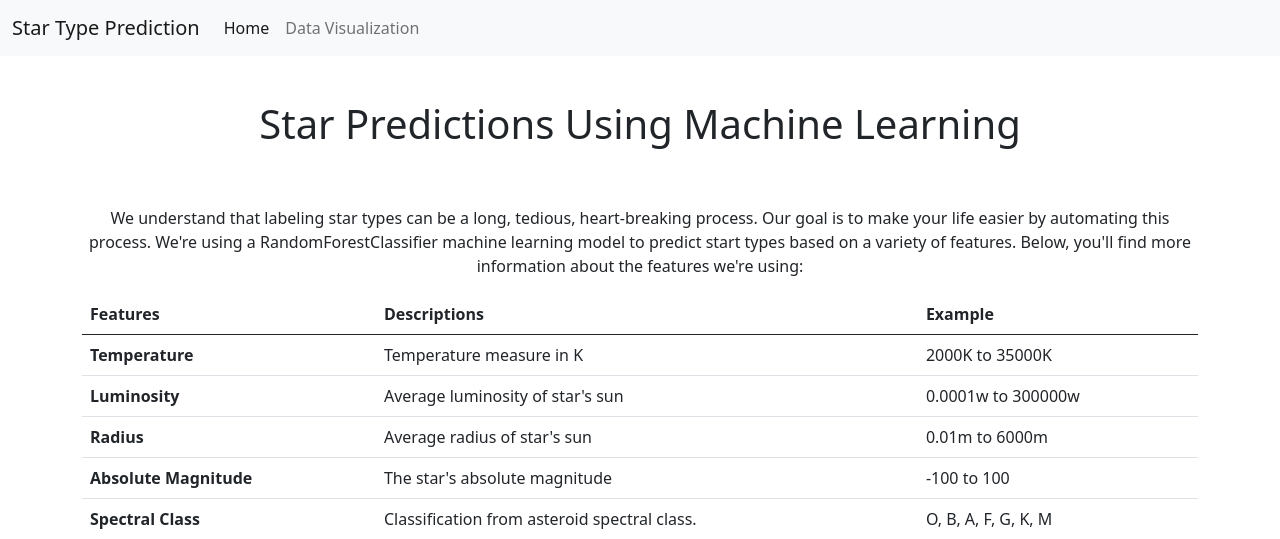
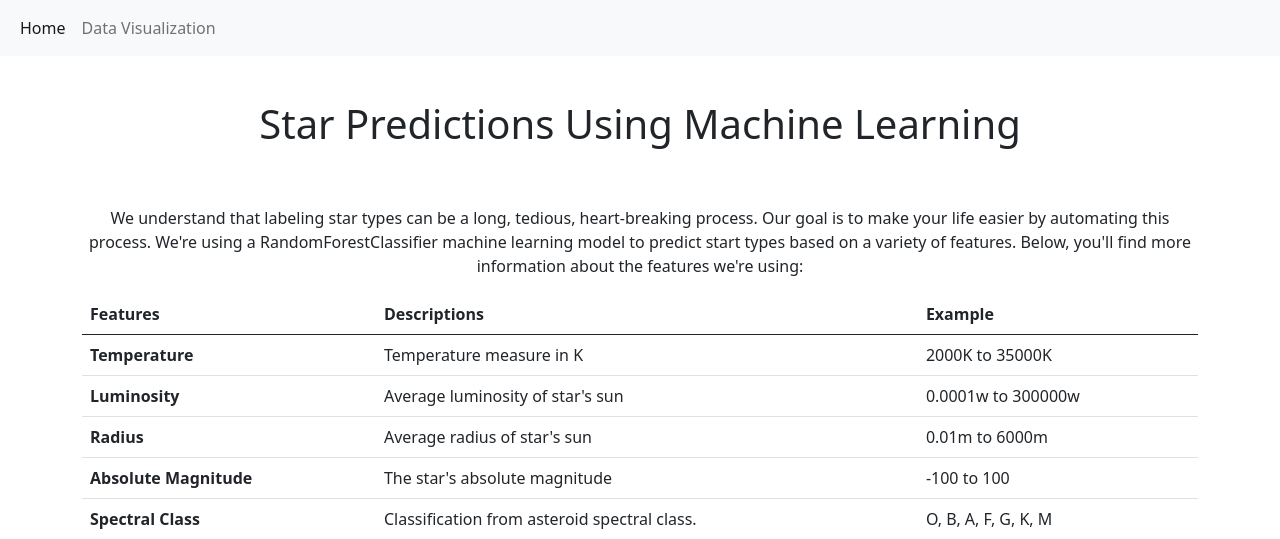
Before and after one commit to chrisalvizuris/star-classification-with-machine-learning, a Flask app: page /begin-prediction in a window 1280 px wide. Shown: the top 539 px of the page. Run offline with Flask 2, Linux system fonts and the light colour scheme; some libraries are stand-ins or nearby versions.

Commit message:
removed the branding from the navigation.

```diff
--- a/templates/data-visualization.html
+++ b/templates/data-visualization.html
@@ -15,7 +15,6 @@
   <!-- Navbar -->
   <nav class="navbar fixed-top navbar-expand-lg navbar-light bg-light">
   <div class="container-fluid">
-    <a class="navbar-brand" href="/begin-prediction">Star Type Prediction</a>
     <button class="navbar-toggler" type="button" data-bs-toggle="collapse" data-bs-target="#navbarSupportedContent" aria-controls="navbarSupportedContent" aria-expanded="false" aria-label="Toggle navigation">
       <span class="navbar-toggler-icon"></span>
     </button>
--- a/templates/index.html
+++ b/templates/index.html
@@ -15,7 +15,6 @@
 
   <nav class="navbar fixed-top navbar-expand-lg navbar-light bg-light">
   <div class="container-fluid">
-    <a class="navbar-brand" href="/begin-prediction">Star Type Prediction</a>
     <button class="navbar-toggler" type="button" data-bs-toggle="collapse" data-bs-target="#navbarSupportedContent" aria-controls="navbarSupportedContent" aria-expanded="false" aria-label="Toggle navigation">
       <span class="navbar-toggler-icon"></span>
     </button>
--- a/templates/prediction-result.html
+++ b/templates/prediction-result.html
@@ -11,7 +11,6 @@
 <body>
   <nav class="navbar fixed-top navbar-expand-lg navbar-light bg-light">
   <div class="container-fluid">
-    <a class="navbar-brand" href="/begin-prediction">Star Type Prediction</a>
     <button class="navbar-toggler" type="button" data-bs-toggle="collapse" data-bs-target="#navbarSupportedContent" aria-controls="navbarSupportedContent" aria-expanded="false" aria-label="Toggle navigation">
       <span class="navbar-toggler-icon"></span>
     </button>
```
Also changed, not shown: 1 other file.
